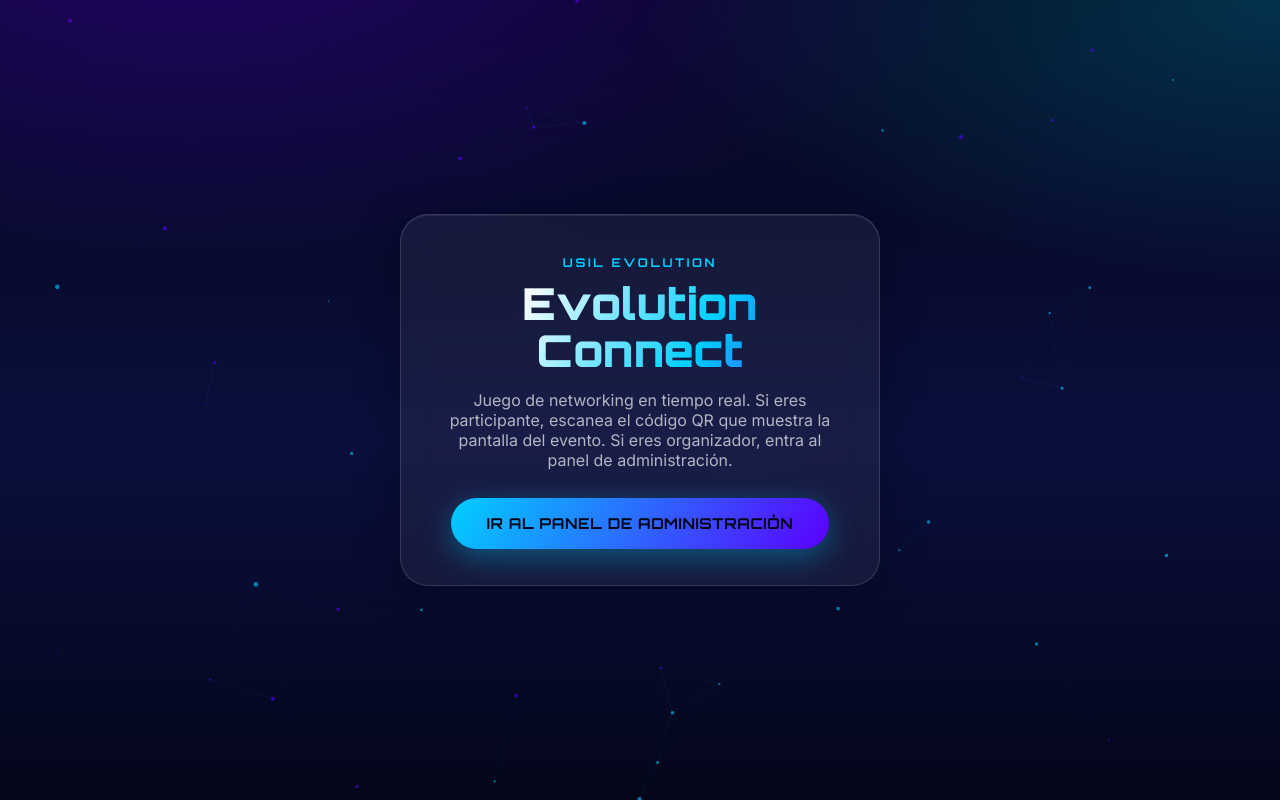
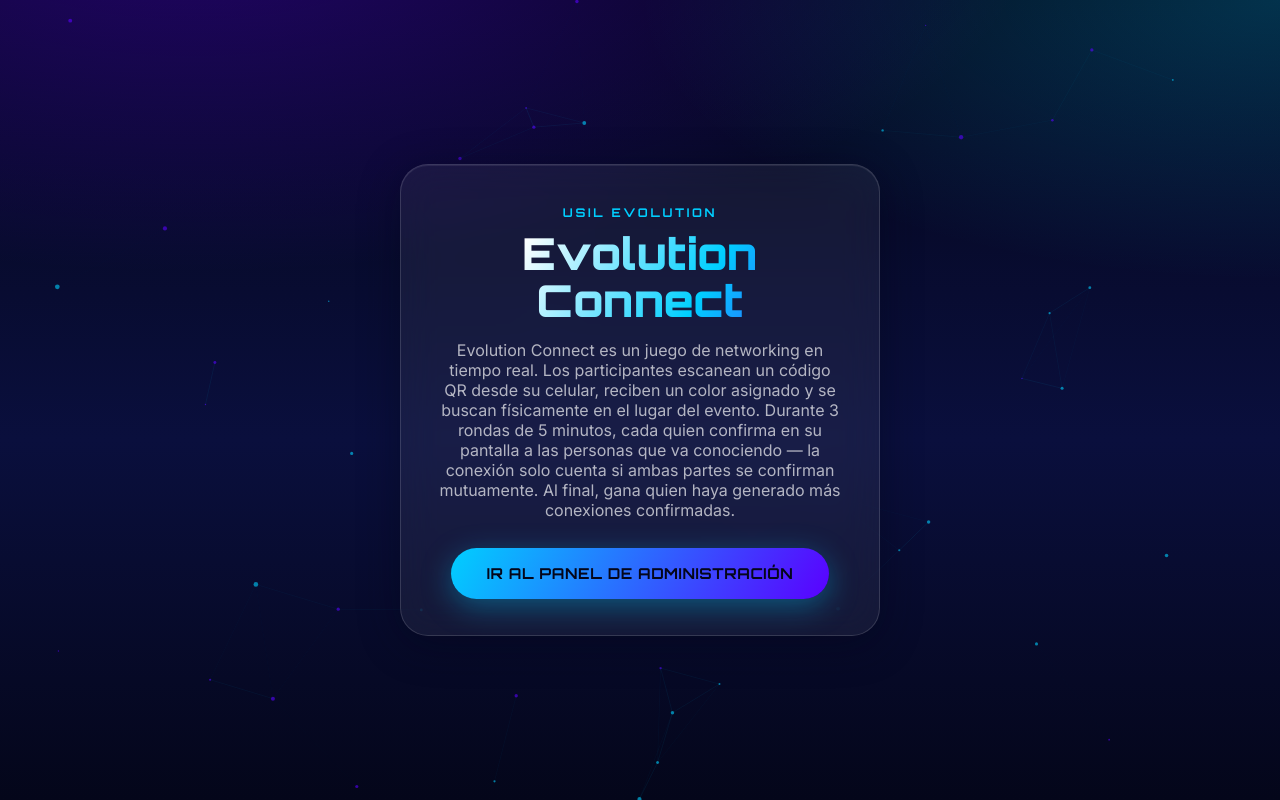
Before and after one commit to epgusil/evolution-connect, a React (Vite) app in the folder evolution-connect/evolution-connect/frontend/: page / in a window 1280 px wide. Built offline with nearby package versions, Linux system fonts and the light colour scheme; no server answers.

Commit message:
Update LandingPage.tsx

```diff
--- a/evolution-connect/evolution-connect/frontend/src/pages/LandingPage.tsx
+++ b/evolution-connect/evolution-connect/frontend/src/pages/LandingPage.tsx
@@ -11,9 +11,11 @@
           Evolution Connect
         </h1>
         <p style={{ color: "var(--color-text-dim)", marginBottom: 28 }}>
-          Juego de networking en tiempo real. Si eres participante, escanea el código QR
-          que muestra la pantalla del evento. Si eres organizador, entra al panel de
-          administración.
+          Evolution Connect es un juego de networking en tiempo real.
+          Los participantes escanean un código QR desde su celular, reciben un color asignado y se buscan
+          físicamente en el lugar del evento. Durante 3 rondas de 5 minutos, cada quien confirma en su
+          pantalla a las personas que va conociendo — la conexión solo cuenta si ambas partes se confirman
+          mutuamente. Al final, gana quien haya generado más conexiones confirmadas.
         </p>
         <Link to="/admin" className="btn btn-primary" style={{ textDecoration: "none", display: "inline-block" }}>
           Ir al panel de administración
```
